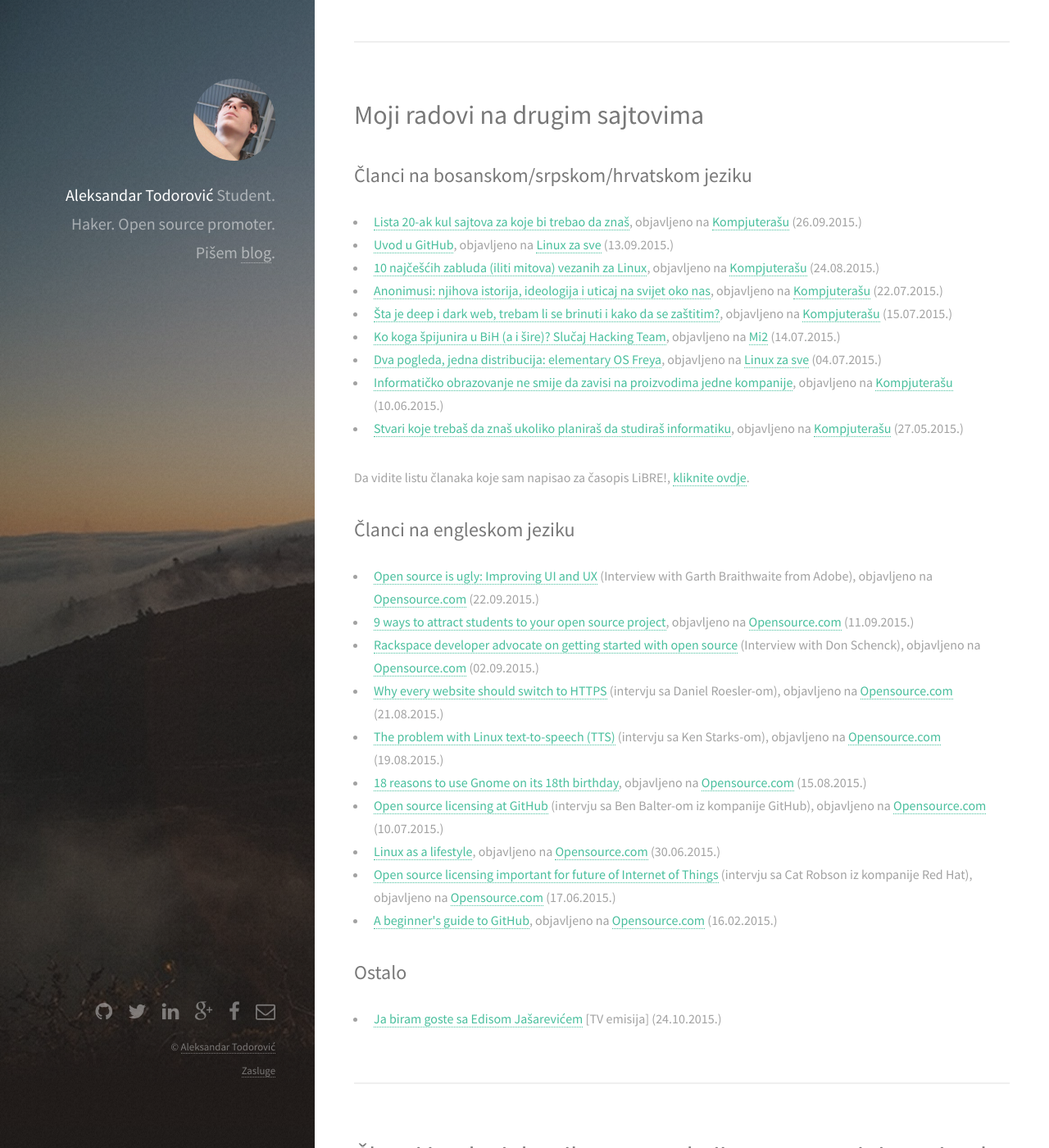
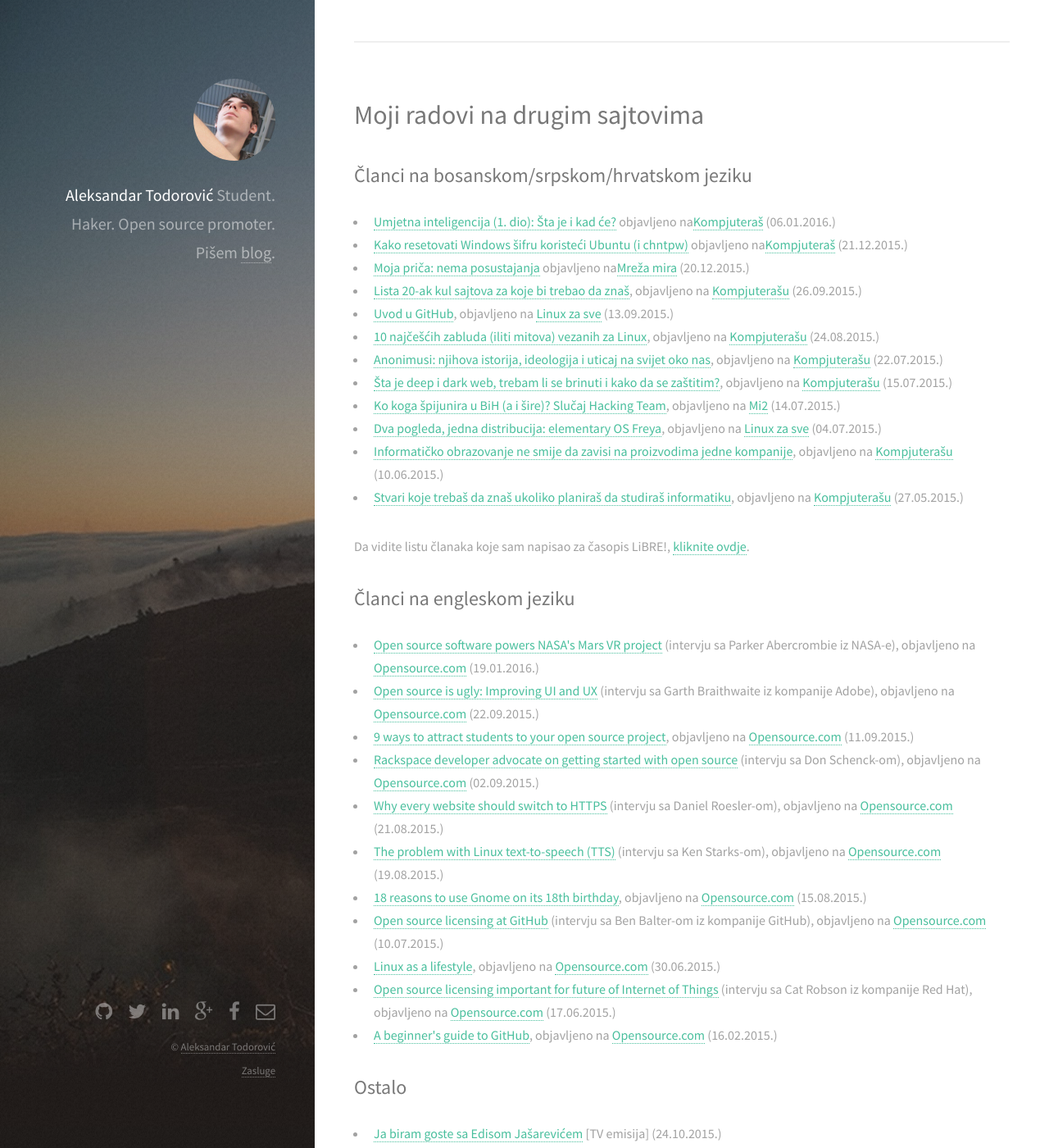
Before and after one commit to inputsh/bs.r3bl.me, a Jekyll site: the page built from index.html, in a window 1280 px wide and 1400 px high, scrolled down 515 px. Shown: the whole window at 82% size. Built offline with Jekyll 4.4.1, drawn with Linux system fonts in a browser that asks for light colours; comment, search, counter and statistics services are not loaded; some of the changed text lies outside the part shown.

Commit message:
Adds new articles

```diff
--- a/index.html
+++ b/index.html
@@ -39,6 +39,9 @@ layout: default
       <h2>Članci na bosanskom/srpskom/hrvatskom jeziku</h2>
 
       <ul>
+          <li><a href="https://kompjuteras.com/umjetna-inteligencija/">Umjetna inteligencija (1. dio): Šta je i kad će?</a> objavljeno na<a href="https://kompjuteras.com/">Kompjuteraš</a> (06.01.2016.)</li>
+          <li><a href="https://kompjuteras.com/kako-resetovati-windows-sifru-koristeci-ubuntu-chntpw/">Kako resetovati Windows šifru koristeći Ubuntu (i chntpw)</a> objavljeno na<a href="https://kompjuteras.com/">Kompjuteraš</a> (21.12.2015.)</li>
+          <li><a href="http://www.mreza-mira.net/31229-moja-prica-nema-posustajanja/">Moja priča: nema posustajanja</a> objavljeno na<a href="http://www.mreza-mira.net/">Mreža mira</a> (20.12.2015.)</li>
           <li><a href="http://kompjuteras.com/lista-20-ak-kul-sajtova-za-koje-bi-trebao-da-znas/">Lista 20-ak kul sajtova za koje bi trebao da znaš</a>, objavljeno na <a href="http://kompjuteras.com">Kompjuterašu</a> (26.09.2015.)</li>
           <li><a href="http://www.linuxzasve.com/uvod-u-github">Uvod u GitHub</a>, objavljeno na <a href="http://linuxzasve.com/">Linux za sve</a> (13.09.2015.)</li>
           <li><a href="http://kompjuteras.com/10-najcescih-zabluda-iliti-mitova-vezanih-za-linux/">10 najčešćih zabluda (iliti mitova) vezanih za Linux</a>, objavljeno na <a href="http://kompjuteras.com">Kompjuterašu</a> (24.08.2015.)</li>
@@ -54,9 +57,10 @@ layout: default
       <h2>Članci na engleskom jeziku</h2>
 
       <ul>
-          <li><a href="https://opensource.com/life/15/9/ato-interview-garth-braithwaite">Open source is ugly: Improving UI and UX</a> (Interview with Garth Braithwaite from Adobe), objavljeno na <a href="https://opensource.com">Opensource.com</a> (22.09.2015.)</li>
+          <li><a href="https://opensource.com/life/16/1/scale14x-interview-parker-abercrombie-nasa">Open source software powers NASA's Mars VR project</a> (intervju sa Parker Abercrombie iz NASA-e), objavljeno na <a href="https://opensource.com">Opensource.com</a> (19.01.2016.)</li>
+          <li><a href="https://opensource.com/life/15/9/ato-interview-garth-braithwaite">Open source is ugly: Improving UI and UX</a> (intervju sa Garth Braithwaite iz kompanije Adobe), objavljeno na <a href="https://opensource.com">Opensource.com</a> (22.09.2015.)</li>
           <li><a href="https://opensource.com/education/15/9/what-attracts-students-to-your-project">9 ways to attract students to your open source project</a>, objavljeno na <a href="https://opensource.com">Opensource.com</a> (11.09.2015.)</li>
-          <li><a href="https://opensource.com/life/15/9/interview-don-schenck-rackspace">Rackspace developer advocate on getting started with open source</a> (Interview with Don Schenck), objavljeno na <a href="https://opensource.com">Opensource.com</a> (02.09.2015.)</li>
+          <li><a href="https://opensource.com/life/15/9/interview-don-schenck-rackspace">Rackspace developer advocate on getting started with open source</a> (intervju sa Don Schenck-om), objavljeno na <a href="https://opensource.com">Opensource.com</a> (02.09.2015.)</li>
           <li><a href="https://opensource.com/business/15/8/interview-daniel-roesler-utilityapi">Why every website should switch to HTTPS</a> (intervju sa Daniel Roesler-om), objavljeno na <a href="https://opensource.com">Opensource.com</a> (21.08.2015.)</li>
           <li><a href="https://opensource.com/life/15/8/interview-ken-starks-texas-linux-fest">The problem with Linux text-to-speech (TTS)</a> (intervju sa Ken Starks-om), objavljeno na <a href="https://opensource.com">Opensource.com</a> (19.08.2015.)</li>
           <li><a href="https://opensource.com/life/15/8/gnome-turns-18">18 reasons to use Gnome on its 18th birthday</a>, objavljeno na <a href="https://opensource.com">Opensource.com</a> (15.08.2015.)</li>
@@ -109,9 +113,9 @@ layout: default
       <h2>Članci vezani za muziku</h2>
 
       <ul>
-          <li><a href="https://www.muzickazona.ba/vijesti/drugi-ovogodisnji-music-stage-sutra-u-kriterionu/35710/">Drugi ovogodišnji Music Stage sutra u Kriterionu</a>, published on <a href="https://www.muzickazona.ba/">Muzička zona</a> (November 17th, 2015)</li>
-          <li><a href="http://www.mojportal.ba/novost/221533/Pet-bendova-tri-DJ-a-i-vise-od-deset-muzicara-na">Pet bendova, tri DJ-a i više od deset muzičara na drugom ovogodišnjem Music Stageu</a>, published on <a href="http://bljesak.info/">Moj Portal</a> (November 17th, 2015)</li>
-          <li><a href="http://www.oslobodjenje.ba/opusteno/muzika/drugi-ovogodisnji-music-stage-pocinje-sutra">Drugi ovogodišnji Music Stage počinje sutra</a>, published on <a href="http://www.oslobodjenje.ba/">Oslobođenje.ba</a> (November 17th, 2015) </li>
+          <li><a href="https://www.muzickazona.ba/vijesti/drugi-ovogodisnji-music-stage-sutra-u-kriterionu/35710/">Drugi ovogodišnji Music Stage sutra u Kriterionu</a> objavljeno na<a href="https://www.muzickazona.ba/">Muzička zona</a> (November 17th, 2015)</li>
+          <li><a href="http://www.mojportal.ba/novost/221533/Pet-bendova-tri-DJ-a-i-vise-od-deset-muzicara-na">Pet bendova, tri DJ-a i više od deset muzičara na drugom ovogodišnjem Music Stageu</a> objavljeno na<a href="http://bljesak.info/">Moj Portal</a> (November 17th, 2015)</li>
+          <li><a href="http://www.oslobodjenje.ba/opusteno/muzika/drugi-ovogodisnji-music-stage-pocinje-sutra">Drugi ovogodišnji Music Stage počinje sutra</a> objavljeno na<a href="http://www.oslobodjenje.ba/">Oslobođenje.ba</a> (November 17th, 2015) </li>
       </ul>
     </section>
 
```
